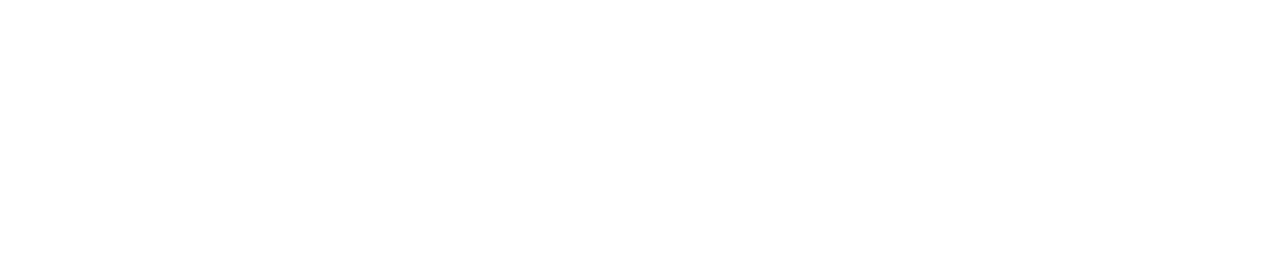
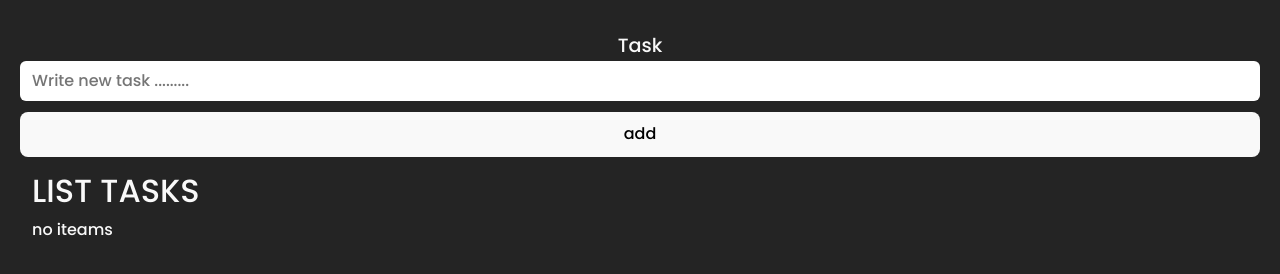
Before and after one commit to user912e/said-test, a plain HTML site: page index.html in a window 1280 px wide. Drawn offline with nearby package versions, Linux system fonts and the light colour scheme; the site is published under a folder, as on GitHub Pages, so addresses that start at the root find nothing.

Commit message:
Update index.html

```diff
--- a/index.html
+++ b/index.html
@@ -14,8 +14,8 @@
     integrity="sha384-C6RzsynM9kWDrMNeT87bh95OGNyZPhcTNXj1NW7RuBCsyN/o0jlpcV8Qyq46cDfL"
     crossorigin="anonymous"></script>
     <title>to do list</title>
-    <script type="module" crossorigin src="/assets/index-rw1CcMZ9.js"></script>
-    <link rel="stylesheet" crossorigin href="/assets/index-JSz07jgE.css">
+    <script type="module" crossorigin src="./assets/index-rw1CcMZ9.js"></script>
+    <link rel="stylesheet" crossorigin href="./assets/index-JSz07jgE.css">
   </head>
   <body>
     <div id="root"></div>
```
